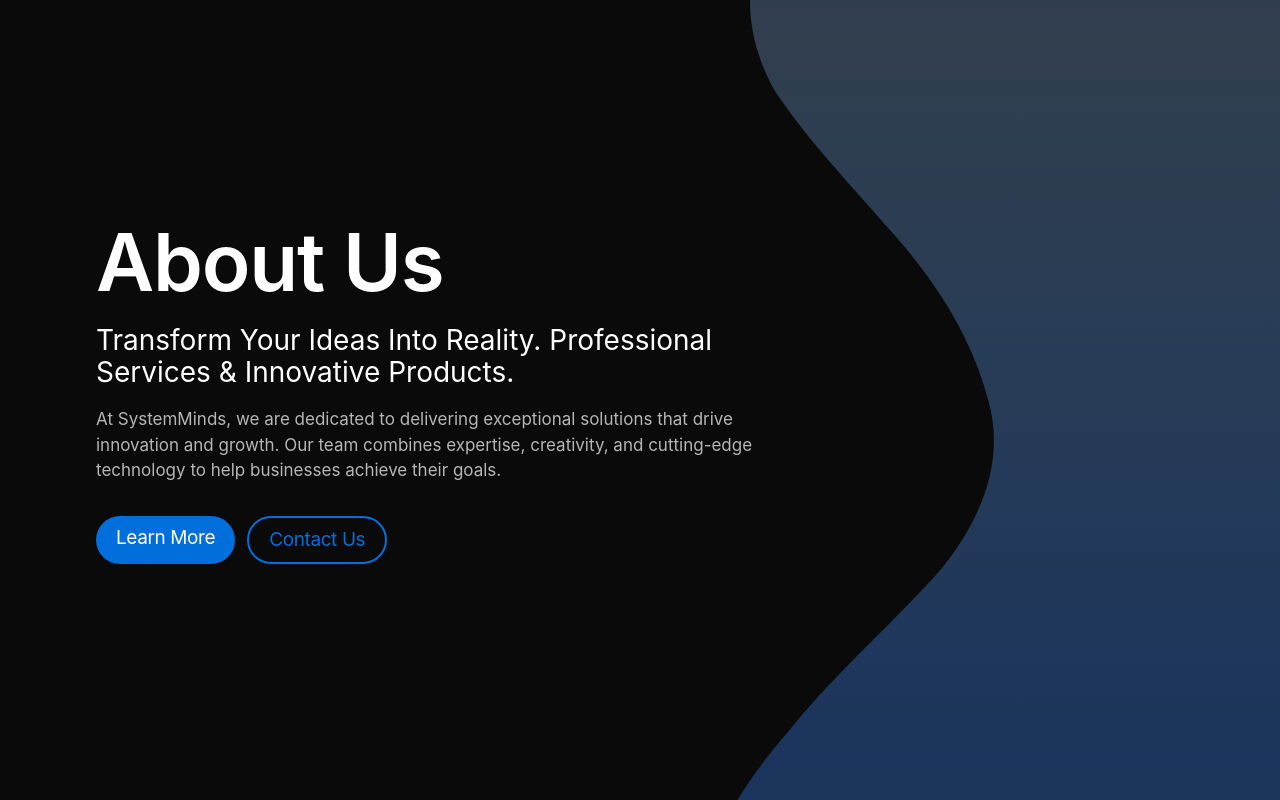
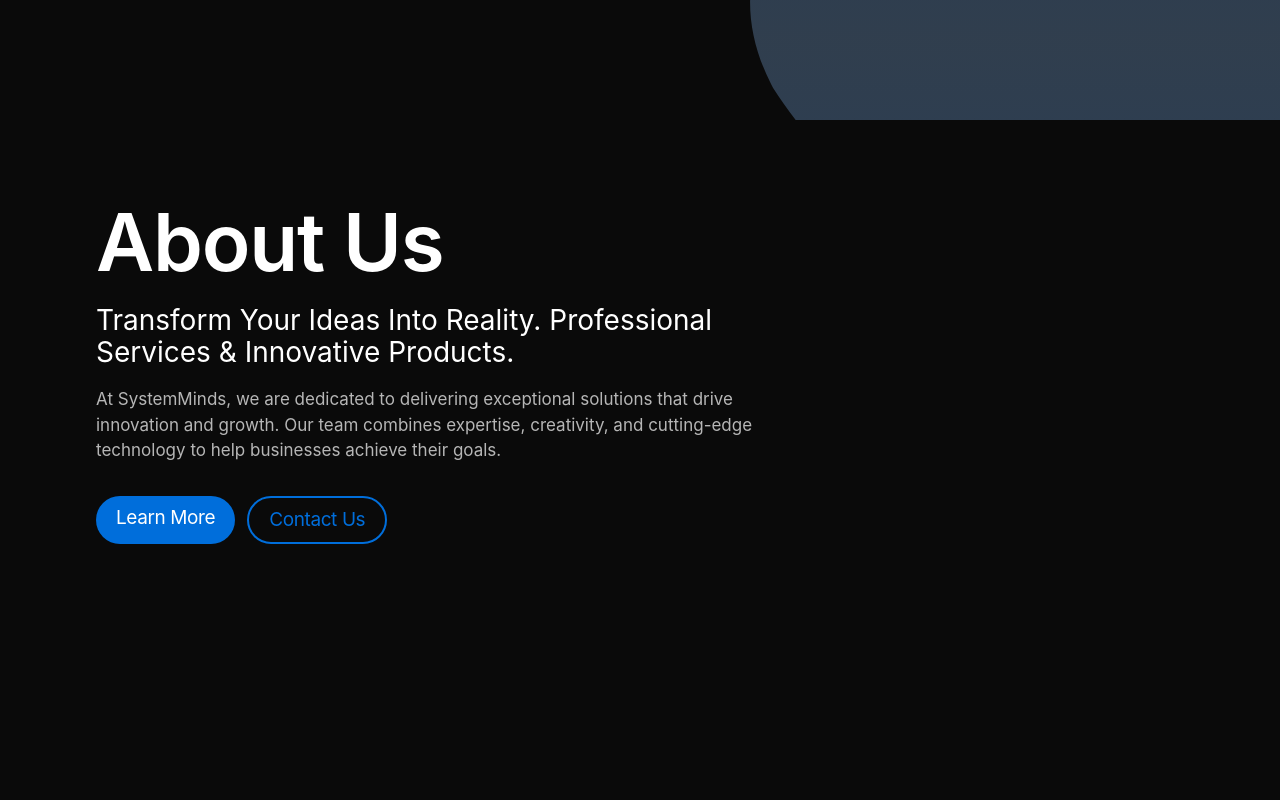
Before and after one commit to SystemMinds/SystemMinds_Frontend, a React (Vite) app: page / in a window 1280 px wide. Shown: the part 680-1480 px from the top of the page. Built offline with nearby package versions, Linux system fonts and the light colour scheme; a web font is replaced by a local one.

Commit message:
Updated - ui

```diff
--- a/src/App.jsx
+++ b/src/App.jsx
@@ -7,12 +7,10 @@
 import Works from './components/Works.jsx'
 import ProductGrid from './components/ProductGrid.jsx'
 import Footer from './components/Footer.jsx'
-import ContinuousWaves from './components/ContinuousWaves.jsx'
 
 function App() {
   return (
     <div className="min-h-screen overflow-x-hidden" style={{ backgroundColor: '#0A0A0A' }}>
-      <ContinuousWaves />
       <Header />
       <main className="w-full relative z-10">
         <HeroSection />
--- a/src/components/AboutUs.jsx
+++ b/src/components/AboutUs.jsx
@@ -15,12 +15,12 @@
         display: 'flex',
         alignItems: 'flex-start',
         paddingTop: '80px',
-        paddingBottom: '120px',
+        paddingBottom: '100px',
         overflow: 'hidden',
         scrollMarginTop: '90px'
       }}
     >
-      <div className="relative z-10 flex flex-col items-start justify-start px-8 md:px-16 lg:px-24 w-full h-full" style={{ paddingTop: '20px' }}>
+      <div className="relative z-10 flex flex-col items-start justify-start px-8 md:px-16 lg:px-24 w-full h-full" style={{ paddingTop: '0px' }}>
         <h2
           className="hero-title font-semibold tracking-tight"
           style={{
--- a/src/components/Header.jsx
+++ b/src/components/Header.jsx
@@ -86,7 +86,10 @@
     const target = document.getElementById(sectionId)
     if (target) {
       const headerHeight = headerRef.current?.offsetHeight || 0
-      const extraOffset = sectionId === 'technologies' ? -12 : sectionId === 'works' ? 0 : 24
+      let extraOffset = 24
+      if (sectionId === 'technologies') extraOffset = -12
+      else if (sectionId === 'works') extraOffset = 0
+      else if (sectionId === 'about') extraOffset = -16
       const targetPosition = target.getBoundingClientRect().top + window.scrollY - headerHeight - extraOffset
       window.scrollTo({ top: Math.max(targetPosition, 0), behavior: 'smooth' })
     }
--- a/src/components/HeroSection.jsx
+++ b/src/components/HeroSection.jsx
@@ -1,5 +1,6 @@
 import React from 'react'
 import heroImage from '../assets/images/hero.jpg'
+import ContinuousWaves from './ContinuousWaves.jsx'
 
 function HeroSection() {
   return (
@@ -8,6 +9,7 @@
       className="relative w-full overflow-hidden"
       style={{ height: '100vh', minHeight: '600px', backgroundColor: 'transparent', paddingTop: '56px', paddingBottom: '0' }}
     >
+      <ContinuousWaves variant="hero" className="absolute inset-0" />
       {/* Left Side - Text Content */}
       <div className="absolute inset-0 z-10 flex items-center">
         <div className="w-full max-w-7xl mx-auto px-8 lg:px-12">
```
